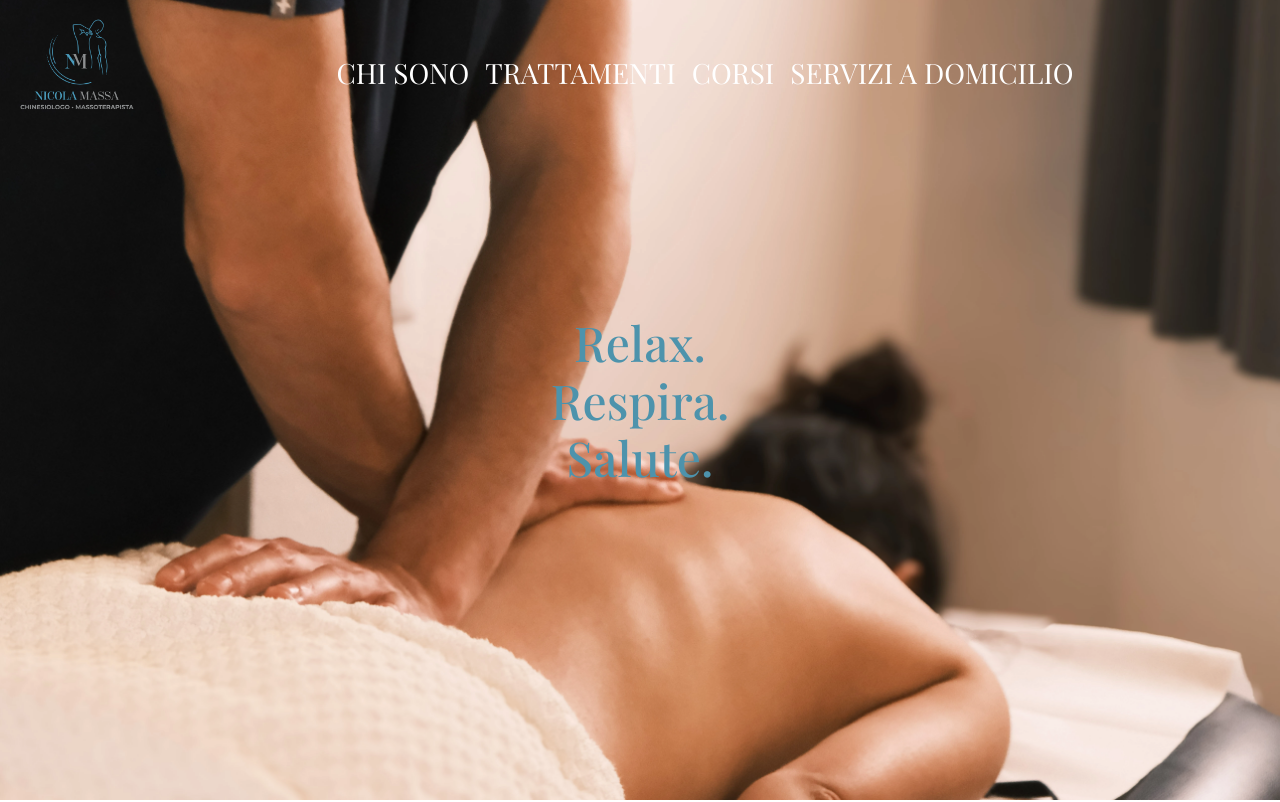
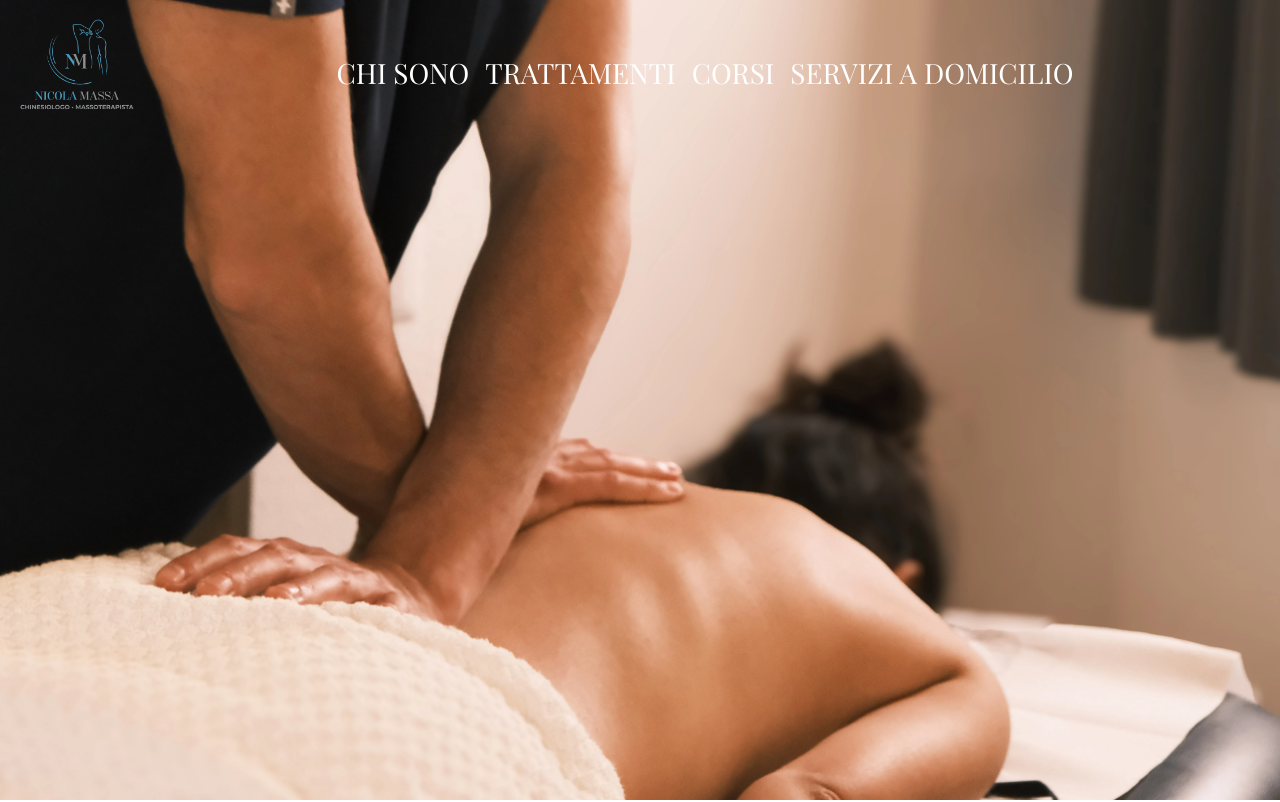
Before and after one commit to SimonRandi/Dottor-Nicola-Massa, a React (Vite) app: page / in a window 1280 px wide. Shown: the top 802 px of the page. Built offline with nearby package versions, Linux system fonts and the light colour scheme; a web font is replaced by a local one.

Commit message:
removing

```diff
--- a/src/components/footer/Footer.css
+++ b/src/components/footer/Footer.css
@@ -1,3 +1,7 @@
+* {
+  font-family: "Open round heading";
+}
+
 .footer-container {
   background-color: rgb(77 147 172);
 }
--- a/src/components/footer/Footer.jsx
+++ b/src/components/footer/Footer.jsx
@@ -7,7 +7,7 @@ const Logo = "/image/logo-bianco.png";
 const Footer = () => {
   return (
     <footer id="footer" className="footer-container mt-4">
-      <div className="container  py-5">
+      <div className="container py-5">
         <div className="row justify-content-center">
           <div className="col-12 col-md-6  text-light">
             <h4 className="fw-bold mb-3">Contatti</h4>
--- a/src/components/layout/BaseLayout.css
+++ b/src/components/layout/BaseLayout.css
@@ -6,6 +6,7 @@
 }
 
 .heading-title {
+  font-family: "Open round heading";
   position: absolute;
   top: 50%;
   left: 50%;
--- a/src/components/layout/BaseLayout.jsx
+++ b/src/components/layout/BaseLayout.jsx
@@ -9,9 +9,9 @@ const BaseLayout = ({ children }) => {
     <>
       <div className="container-main">
         <Navigation />
-        <h1 className="heading-title">
+        {/* <h1 className="heading-title">
           Relax. <br /> Respira. <br /> Salute.
-        </h1>
+        </h1> */}
         <Headers />
       </div>
 
```
